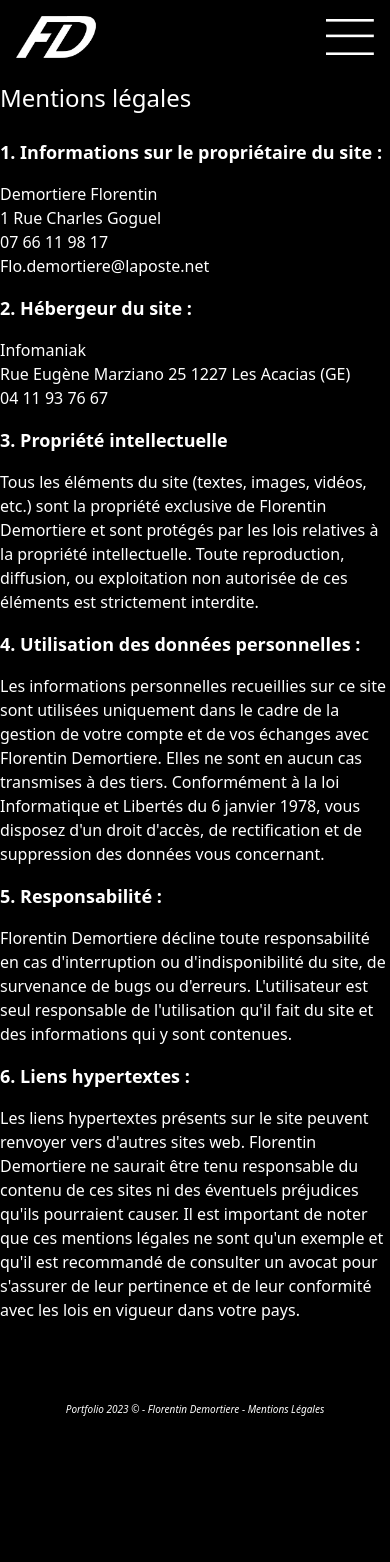
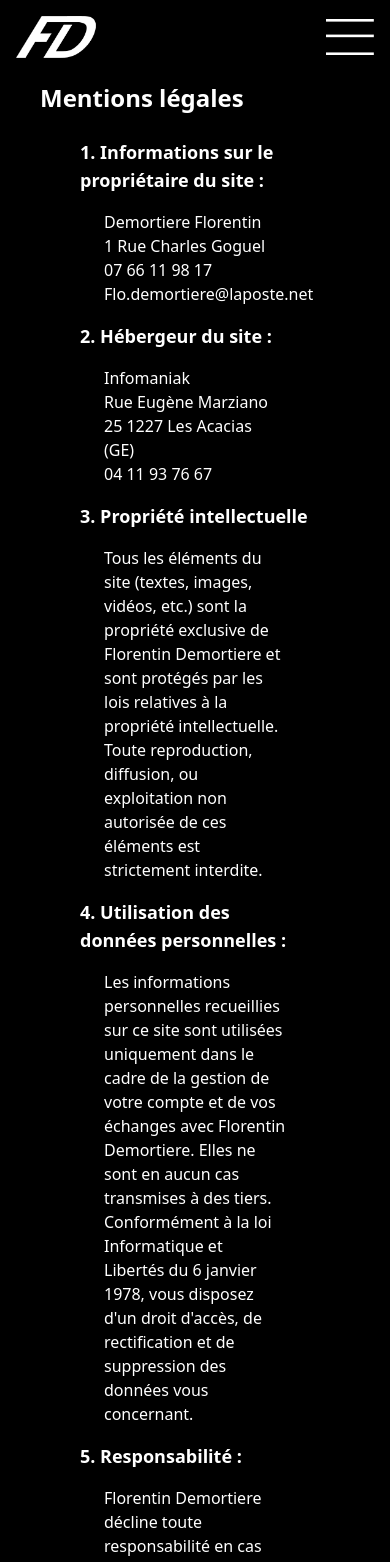
Before and after one commit to Flo714/projetS4, a Vue app: page /mentions_legales in a window 390 px wide. Shown: the top 1562 px of the page. Before the commit the page ends 1421 px from the top, so only its background shows below. Built offline with nearby package versions, Linux system fonts and the light colour scheme.

Commit message:
responsive mention legal

```diff
--- a/src/views/mentions-legales.vue
+++ b/src/views/mentions-legales.vue
@@ -62,44 +62,60 @@
         </ul>
   </nav>
   </header>
-  <main class="text-white">
+  <main class="text-white mx-10">
 
-    <h1 class="text-2xl my-6 lg:my-10">Mentions légales</h1>
+    <h1 class="text-2xl my-6 lg:mb-20 lg:text-5xl font-bold">Mentions légales</h1>
+
+    <div class="mx-10">
 
       <div class="lg:mr-80">
         <h2 class="text-lg my-4 font-bold lg:my-8">1. Informations sur le propriétaire du site :</h2>
+        <div class="mx-6">
           <p>Demortiere Florentin</p>
           <p>1 Rue Charles Goguel</p>
           <p>07 66 11 98 17</p>
           <p>Flo.demortiere@laposte.net</p>
         </div>
+      </div>
 
       <div class="lg:mr-80">
         <h2 class="text-lg my-4 font-bold lg:my-8">2. Hébergeur du site :</h2>
+        <div class="mx-6">
           <p>Infomaniak</p>
           <p>Rue Eugène Marziano 25 1227 Les Acacias (GE)</p>
           <p>04 11 93 76 67</p>
         </div>
+      </div>
 
       <div class="lg:mr-80">
         <h2 class="text-lg my-4 font-bold lg:my-8">3. Propriété intellectuelle </h2>
+        <div class="mx-6">
           <p>Tous les éléments du site (textes, images, vidéos, etc.) sont la propriété exclusive de Florentin Demortiere et sont protégés par les lois relatives à la propriété intellectuelle. Toute reproduction, diffusion, ou exploitation non autorisée de ces éléments est strictement interdite.</p>
+        </div>
       </div>
 
       <div class="lg:mr-80">
         <h2 class="text-lg my-4 font-bold lg:my-8">4. Utilisation des données personnelles :</h2>
+        <div class="mx-6">
           <p>Les informations personnelles recueillies sur ce site sont utilisées uniquement dans le cadre de la gestion de votre compte et de vos échanges avec Florentin Demortiere. Elles ne sont en aucun cas transmises à des tiers. Conformément à la loi Informatique et Libertés du 6 janvier 1978, vous disposez d'un droit d'accès, de rectification et de suppression des données vous concernant.</p>
+        </div>
       </div>
 
       <div class="lg:mr-80">
         <h2 class="text-lg my-4 font-bold lg:my-8">5. Responsabilité :</h2>
+        <div class="mx-6">
           <p>Florentin Demortiere décline toute responsabilité en cas d'interruption ou d'indisponibilité du site, de survenance de bugs ou d'erreurs. L'utilisateur est seul responsable de l'utilisation qu'il fait du site et des informations qui y sont contenues.</p>
+        </div>
       </div>
 
       <div class="lg:mr-80">
         <h2 class="text-lg my-4 font-bold lg:my-8">6. Liens hypertextes :</h2>
+        <div class="mx-6">
           <p>Les liens hypertextes présents sur le site peuvent renvoyer vers d'autres sites web. Florentin Demortiere ne saurait être tenu responsable du contenu de ces sites ni des éventuels préjudices qu'ils pourraient causer. Il est important de noter que ces mentions légales ne sont qu'un exemple et qu'il est recommandé de consulter un avocat pour s'assurer de leur pertinence et de leur conformité avec les lois en vigueur dans votre pays.</p>
         </div>
+      </div>
+    </div>
+
 
 
 
```
Lines whose indentation alone changed are shown as unchanged.
